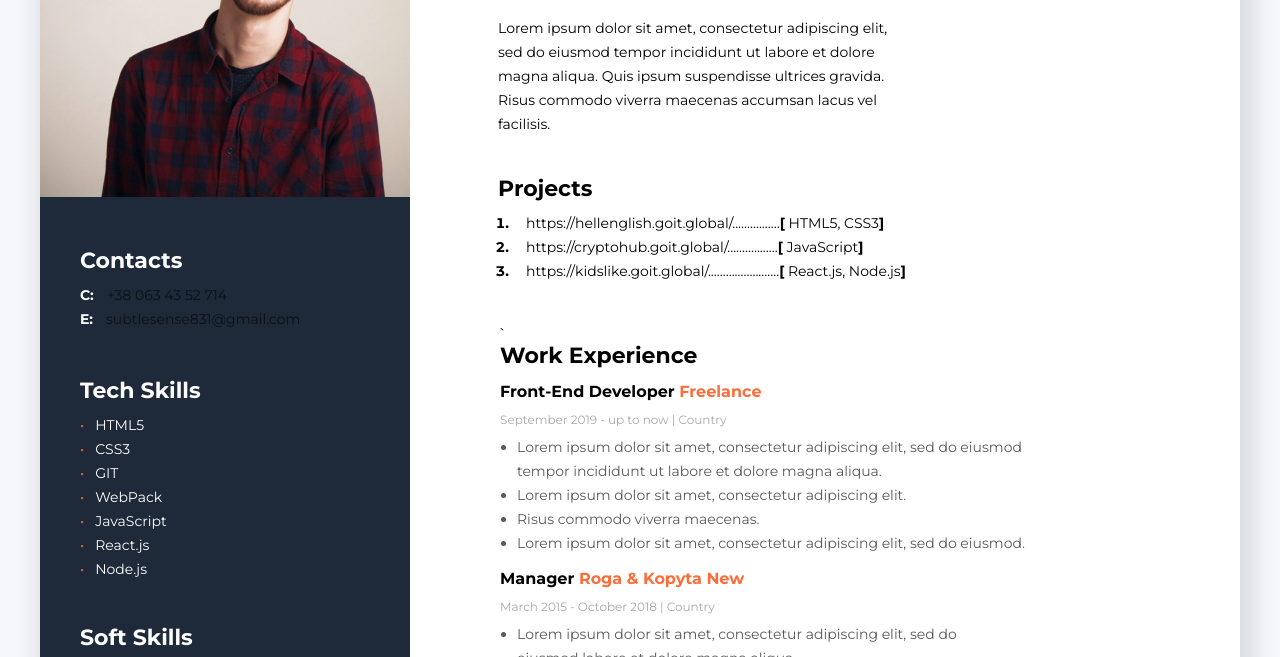
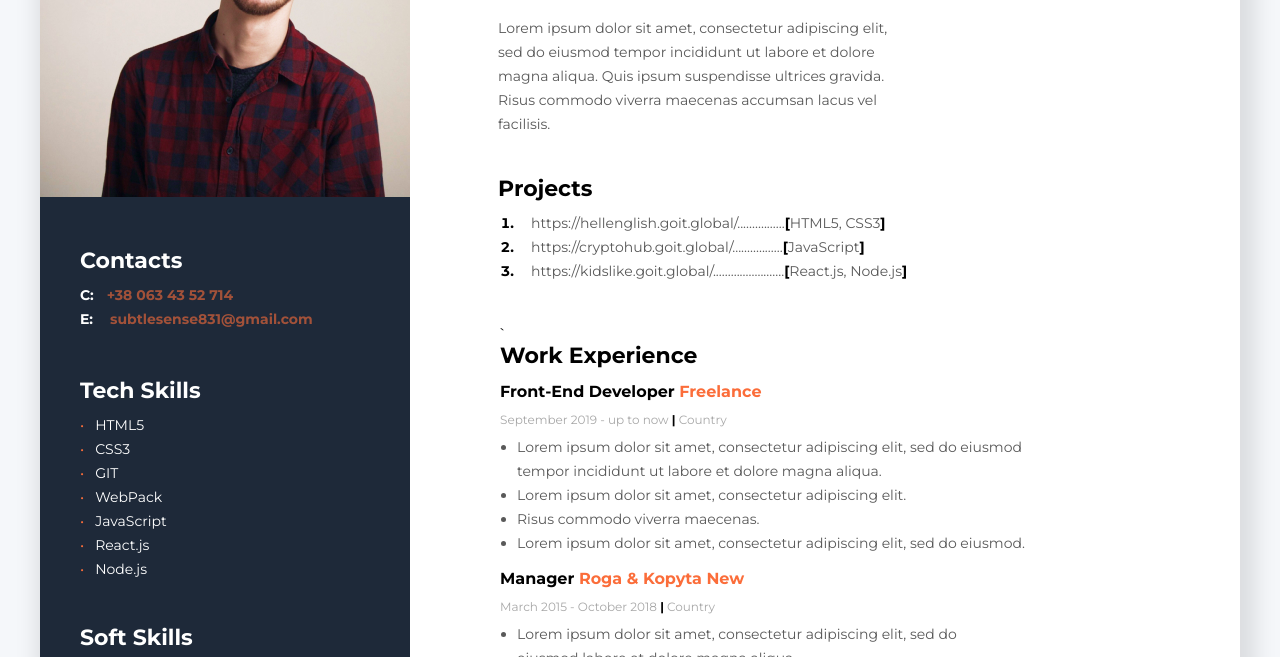
Before and after one commit to SubtleSense/GoIT, a plain HTML site: page index.html in a window 1280 px wide. Shown: the part 236-893 px from the top of the page. Drawn offline with Linux system fonts and the light colour scheme.

Commit message:
css finished

```diff
--- a/css/style.css
+++ b/css/style.css
@@ -31,23 +31,10 @@ a:hover{text-decoration: none;}
 ul li{list-style: none; }
 img{vertical-align: top;}
 /*-------------------------------*/
-
-.skils_info li:before {
-    color: #FB6D3A; /* Цвет маркера */
-    content: "•"; /* Сам маркер */
-    margin-right: 11px;
-}
 body{
     font-family: 'Montserrat', sans-serif;
     background: #000;
 }
-ol{
-    padding-left:15px;
-}
-ol li::marker{
-    font-weight: 700;
-}
-
 h1{
     font-size: 45px;
     line-height: 55px;
@@ -75,15 +62,33 @@ h5{
     color: #A8A8A8;
     margin-bottom: 8px;
 }
-a{
-    margin-left: 13px;
+li{
+    font-size: 14px;
+    line-height: 24px;
+}
+ol{
+    padding-left:20px;
+    color: #595959;
+}
+ol li::marker{
+    font-weight: 700;
     color: #000;
 }
 p{
+    flood-color: #595959;
     line-height: 24px;
     font-size: 14px;
 }
-   .table {
+a{
+    margin-left: 13px;
+    color: #FB6D3A;
+    font-weight: 700;
+}
+.projects a{
+    font-weight:400;
+    color: #595959;
+}
+.table {
     margin-left: auto;
     margin-right: auto;
     background: #F5F7FA;
@@ -121,7 +126,10 @@ p{
 .contact_info a{
     Opacity: 60%;
 }
-.skils_info {
+.skils_info li:before {
+    color: #FB6D3A;
+    content: "•";
+    margin-right: 11px;
 }
 .tech_skils_info {
     margin-bottom: 44px;
@@ -135,12 +143,22 @@ p{
     padding-right: 217px;
     padding-top: 102px;
 }
+.main_content b{
+    color: #000;
+    font-weight: 700;
+}
+.main_content ul li{
+    list-style-type:disc;
+    color: #595959;
+    margin-left: 17px;
+}
 .abot_info_top {
     margin-bottom: 40px;
 }
-.about{
+.about_p {
     width: 400px;
     height: auto;
+    color: #595959;
 }
 .main_info {
     width: 485px;
@@ -153,31 +171,15 @@ p{
 .work_experience {
     margin-left: 2px;
 }
-.main_content ul li{
-    list-style-type:disc;
-    color: #595959;
-    margin-left: 17px;
-}
 .lost_job {
     width: 530px;
 }
 .organization {
     color: #FB6D3A;
 }
-li{
-    font-size: 14px;
-    line-height: 24px;
-
-}
-
 .first_job {
     margin-bottom: 44px;
 }
 .education h5{
     margin-top: 12px;
 }
-.main_education {
-}
-.dash{
-
-}
--- a/index.html
+++ b/index.html
@@ -20,7 +20,7 @@
 						<div class="contact_info">
 							<h2>Contacts</h2>
 							<p><b>C:</b><a href="tel:+380634352714">+38 063 43 52 714</a></p>
-							<p><b>E:</b><a href="mailto:subtlesense831@gmail.com">subtlesense831@gmail.com</a></p>
+							<p><b>E:</b><a href="mailto:subtlesense831@gmail.com"> subtlesense831@gmail.com</a></p>
 						</div>
 						<div class="skils_info">
 							<div class="tech_skils_info">
@@ -51,7 +51,7 @@
 					<div class="abot_info_top">
 						<h4>Front-End Developer</h4>
 						<h1>Leonid Hniezdilov</h1>
-						<p class="about">Lorem ipsum dolor sit amet, consectetur adipiscing elit,
+						<p class="about_p">Lorem ipsum dolor sit amet, consectetur adipiscing elit,
 						sed do eiusmod tempor incididunt ut labore et dolore
 						magna aliqua. Quis ipsum suspendisse ultrices gravida.
 						Risus commodo viverra maecenas accumsan lacus vel
@@ -62,13 +62,13 @@
 							<h2>Projects</h2>
 							<ol start="1" >
 								<li>
-									<a href="https://hellenglish.goit.global/">https://hellenglish.goit.global/</a>................<b>[</b> HTML5, CSS3<b>]</b>
+									<a href="https://hellenglish.goit.global/">https://hellenglish.goit.global/</a>................<b>[</b>HTML5, CSS3<b>]</b>
 								</li>
 								<li>
-									<a href="https://cryptohub.goit.global/">https://cryptohub.goit.global/</a>.................<b>[</b> JavaScript<b>]</b>
+									<a href="https://cryptohub.goit.global/">https://cryptohub.goit.global/</a>.................<b>[</b>JavaScript<b>]</b>
 								</li>
 								<li>
-									<a href="https://kidslike.goit.global/">https://kidslike.goit.global/</a>........................<b>[</b> React.js, Node.js<b>]</b>
+									<a href="https://kidslike.goit.global/">https://kidslike.goit.global/</a>........................<b>[</b>React.js, Node.js<b>]</b>
 								</li>
 							</ol>
 						</div>`
@@ -77,7 +77,7 @@
 
 							<div class="lost_job">
 								<h3>Front-End Developer <span class="organization">Freelance</span> </h3>
-								<h5>September 2019 - up to now   |   Country</h5>
+								<h5>September 2019 - up to now   <b>|</b>   Country</h5>
 								<ul>
 									<li>Lorem ipsum dolor sit amet, consectetur adipiscing elit, sed do eiusmod
 										tempor incididunt ut labore et dolore magna aliqua. </li>
@@ -89,7 +89,7 @@
 
 							<div class="second_job">
 								<h3>Manager <span class="organization">Roga & Kopyta New</span></h3>
-								<h5>March 2015 - October 2018   |   Country</h5>
+								<h5>March 2015 - October 2018   <b>|</b>   Country</h5>
 								<ul>
 									<li>Lorem ipsum dolor sit amet, consectetur adipiscing elit, sed do eiusmod
 										labore et dolore magna aliqua.</li>
@@ -100,7 +100,7 @@
 
 							<div class="first_job">
 								<h3>Manager <span class="organization">Roga & Kopyta LLC</span></h3>
-								<h5>June 2014 - February 2015 | Country</h5>
+								<h5>June 2014 - February 2015 <b>|</b> Country</h5>
 								<ul>
 									<li>Lorem ipsum dolor sit amet, consectetur adipiscing elit. </li>
 									<li>Quis ipsum suspendisse ultrices gravida. </li>
@@ -113,7 +113,7 @@
 							<div class="main_education">
 								<h3><span class="organization">Odessa National Polytechnic University</span></h3>
 								<h4>Сomputer science</h4>
-								<h5>September 2017 - June 2021   |   Ucraine</h5>
+								<h5>September 2017 - June 2021   <b>|</b>   Ucraine</h5>
 							</div>
 						</div>
 					</div>
```
